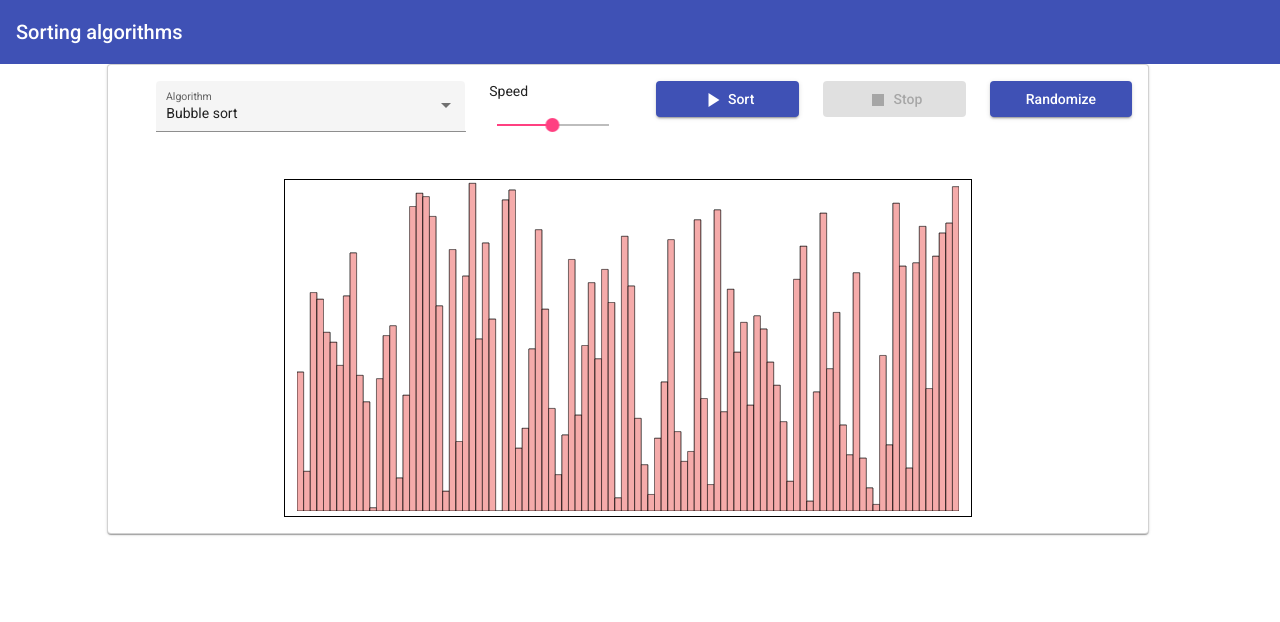
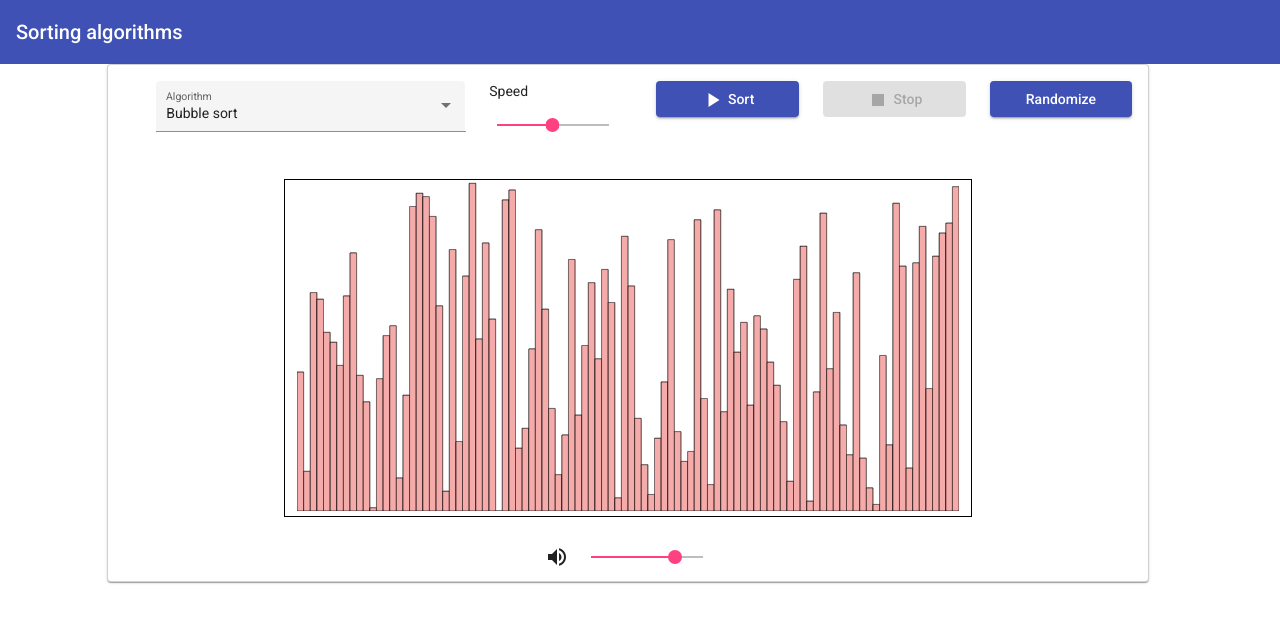
Before and after one commit to bojan-balinovic/Sorting-Algorithms, an Angular app: page / in a window 1280 px wide. Shown: the top 622 px of the page. Built offline with nearby package versions, Linux system fonts and the light colour scheme.

Commit message:
feat: adjust volume

```diff
--- a/src/app/app.component.html
+++ b/src/app/app.component.html
@@ -47,7 +47,7 @@
               class="w-100"
               [disabled]="!isSorting"
             >
-            <mat-icon> stop </mat-icon>
+              <mat-icon> stop </mat-icon>
               Stop
             </button>
           </div>
@@ -71,6 +71,11 @@
           </div>
         </div>
       </mat-card-content>
+      <mat-card-footer>
+        <div class="volume-ajuster-wrapper">
+          <app-volume-adjuster></app-volume-adjuster>
+        </div>
+      </mat-card-footer>
     </mat-card>
   </div>
 </div>
--- a/src/app/app.component.scss
+++ b/src/app/app.component.scss
@@ -1,5 +1,8 @@
-.rectangles-wrapper{
+.rectangles-wrapper {
   text-align: center;
   margin-top: 2em;
-  border:1px solid black;
+  border: 1px solid black;
 }
+.volume-adjuster-wrapper {
+  margin-left: auto;
+}
--- a/src/app/app.module.ts
+++ b/src/app/app.module.ts
@@ -11,9 +11,10 @@ import {MatSliderModule} from '@angular/material/slider';
 import {MatButtonModule} from '@angular/material/button';
 
 import { FormsModule } from '@angular/forms';
+import { VolumeAdjusterComponent } from './components/volume-adjuster/volume-adjuster.component';
 
 @NgModule({
-  declarations: [AppComponent, ChartComponent],
+  declarations: [AppComponent, ChartComponent, VolumeAdjusterComponent],
   imports: [
     BrowserModule,
     BrowserAnimationsModule,
--- a/src/app/components/chart/chart.component.ts
+++ b/src/app/components/chart/chart.component.ts
@@ -44,7 +44,7 @@ export class ChartComponent implements OnInit {
 
   public updateNodes(nodes: Node[]) {
     if (!nodes || nodes.length == 0) return;
-    console.log(nodes);
+
     this.clearnGraphicsObjects();
     nodes.forEach((node: Node, i) => {
       if (node == undefined) {
--- /dev/null
+++ b/src/app/components/volume-adjuster/volume-adjuster.component.html
@@ -0,0 +1,11 @@
+<div class="container">
+  <mat-icon *ngIf="volume === 0" (click)="toggleMute()" class="volume-button">volume_off</mat-icon>
+  <mat-icon *ngIf="volume > 0" (click)="toggleMute()" class="volume-button">volume_up</mat-icon>
+  <mat-slider
+    min="0"
+    max="100"
+    [(ngModel)]="volume"
+    (ngModelChange)="onVolumeChanged($event)"
+  >
+  </mat-slider>
+</div>
--- /dev/null
+++ b/src/app/components/volume-adjuster/volume-adjuster.component.scss
@@ -0,0 +1,10 @@
+.container {
+  display: flex;
+  justify-content: center;
+  align-items: center;
+  gap: 1em;
+}
+
+.volume-button {
+  cursor: pointer;
+}
--- /dev/null
+++ b/src/app/components/volume-adjuster/volume-adjuster.component.ts
@@ -0,0 +1,50 @@
+import { Component, OnInit } from '@angular/core';
+import { ToneContext } from 'src/app/models/tone-context';
+import { getScaledValue } from 'src/app/utils/get-scaled-value';
+import * as Tone from 'tone';
+
+@Component({
+  selector: 'app-volume-adjuster',
+  templateUrl: './volume-adjuster.component.html',
+  styleUrls: ['./volume-adjuster.component.scss'],
+})
+export class VolumeAdjusterComponent implements OnInit {
+  volume: number = 75; // from 0 to 100
+  toneContext: Tone.Synth;
+
+  private minDecibels = -80;
+  private maxDecibels = -20;
+
+  constructor() {
+    this.toneContext = ToneContext.getInstance();
+  }
+
+  ngOnInit(): void {
+    this.toneContext.volume.value = getScaledValue(
+      this.volume,
+      0,
+      100,
+      this.minDecibels,
+      this.maxDecibels
+    );
+  }
+
+  onVolumeChanged(e?: Event) {
+    this.toneContext.volume.value = getScaledValue(
+      this.volume,
+      0,
+      100,
+      this.minDecibels,
+      this.maxDecibels
+    );
+  }
+
+  toggleMute() {
+    if (this.volume === 0) {
+      this.volume = 50;
+    } else if (this.volume > 0) {
+      this.volume = 0;
+    }
+    this.onVolumeChanged();
+  }
+}
--- a/src/app/models/tone-context.ts
+++ b/src/app/models/tone-context.ts
@@ -1,13 +1,14 @@
 import * as Tone from 'tone';
 
 export class ToneContext {
-  private static instance: any;
+  private static instance: Tone.Synth;
   private static gainNode: GainNode;
   private static previousSoundStartTime: number = 0;
 
   public static getInstance(): Tone.Synth {
     if (!this.instance) {
       this.instance = new Tone.Synth().toDestination();
+      this.instance.volume.value = -20;
     }
     return this.instance;
   }
--- /dev/null
+++ b/src/app/utils/get-scaled-value.ts
@@ -0,0 +1,13 @@
+export function getScaledValue(
+  value: number,
+  sourceRangeMin: number,
+  sourceRangeMax: number,
+  targetRangeMin: number,
+  targetRangeMax: number
+) {
+  var targetRange = targetRangeMax - targetRangeMin;
+  var sourceRange = sourceRangeMax - sourceRangeMin;
+  return (
+    ((value - sourceRangeMin) * targetRange) / sourceRange + targetRangeMin
+  );
+}
```
Also changed, not shown: 1 other file (tests, documents, lock files or other folders).
